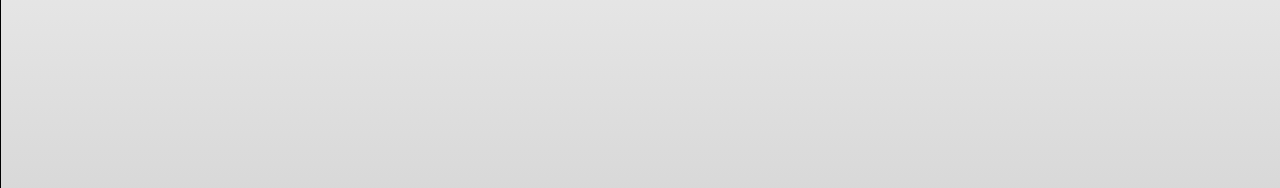
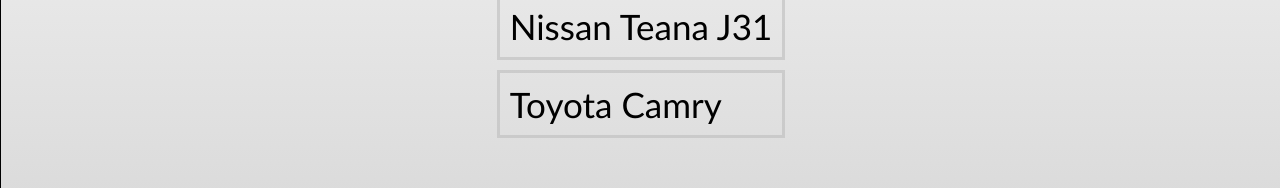
Before and after one commit to Art92Gev/shopmy, a React (Create React App) app: page / in a window 1280 px wide. Shown: the part 378-566 px from the top of the page. Built offline with nearby package versions, Linux system fonts and the light colour scheme.

Commit message:
Update products.js

```diff
--- a/src/components/data/products.js
+++ b/src/components/data/products.js
@@ -160,7 +160,7 @@
     ]
   },
 	{
-    id: 15,
+    id: 13,
     category: "Nissan Teana J31",
 		qty: '2x4',
     name: "Շթերի նիկելներ ՆՈՐ",
@@ -173,7 +173,7 @@
     ]
   },
 	{
-    id: 13,
+    id: 14,
     category: "Nissan Teana J31",
 		qty: '4',
     name: "BT-AUX կառավարում Մուլտիղեկ",
@@ -186,7 +186,7 @@
     ]
   },
 	{
-    id: 14,
+    id: 15,
     category: "Nissan Teana J31",
 		qty: '10',
     name: "Պաշտպանիչ տիպեր",
@@ -228,7 +228,7 @@
 
 export const categories = [
   { id: 1, name: "Nissan Teana J31" },
-  // { id: 2, name: "Toyota Camry" }
+  { id: 2, name: "Toyota Camry" }
 ];
 
 export default products;
```
